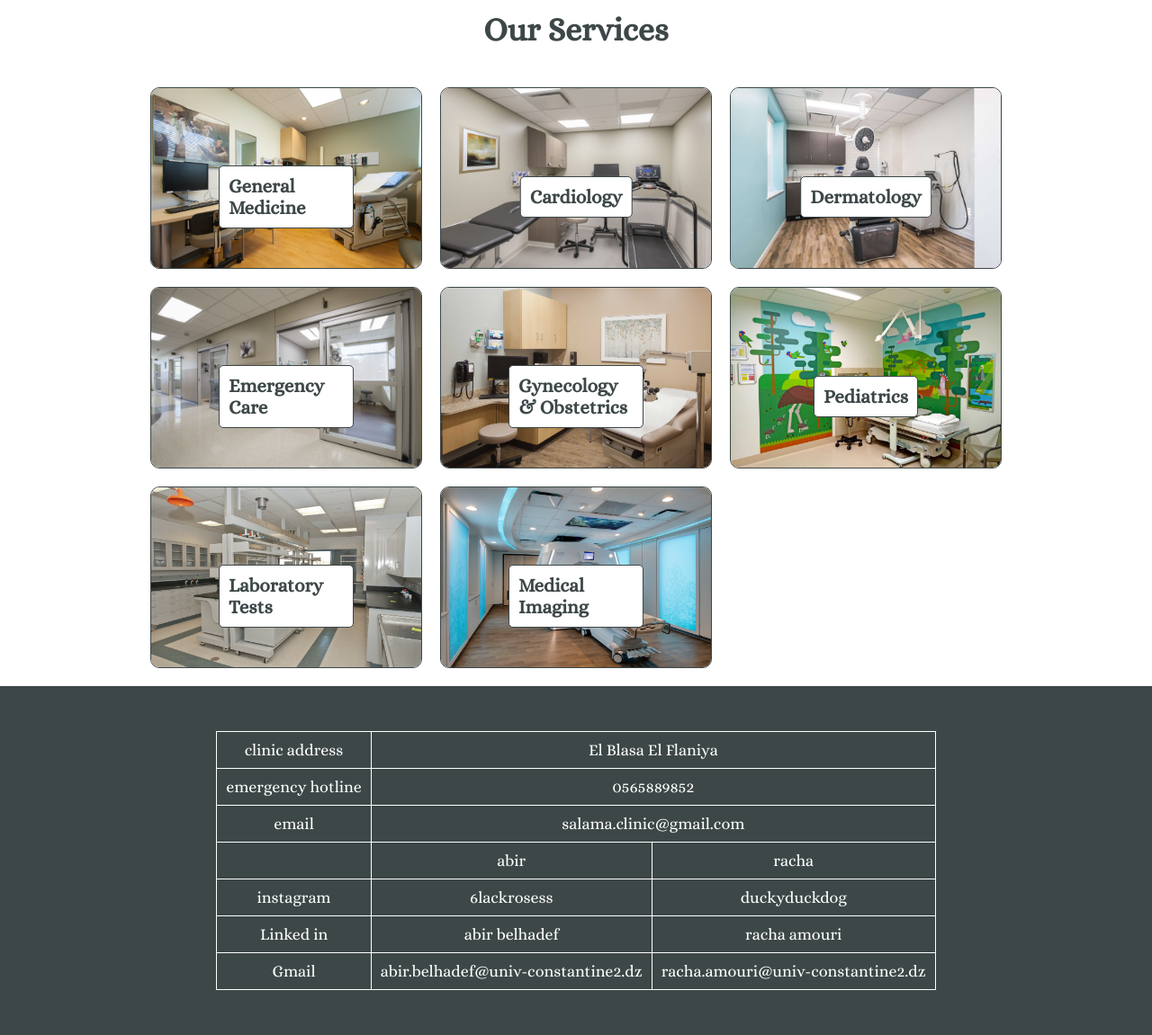
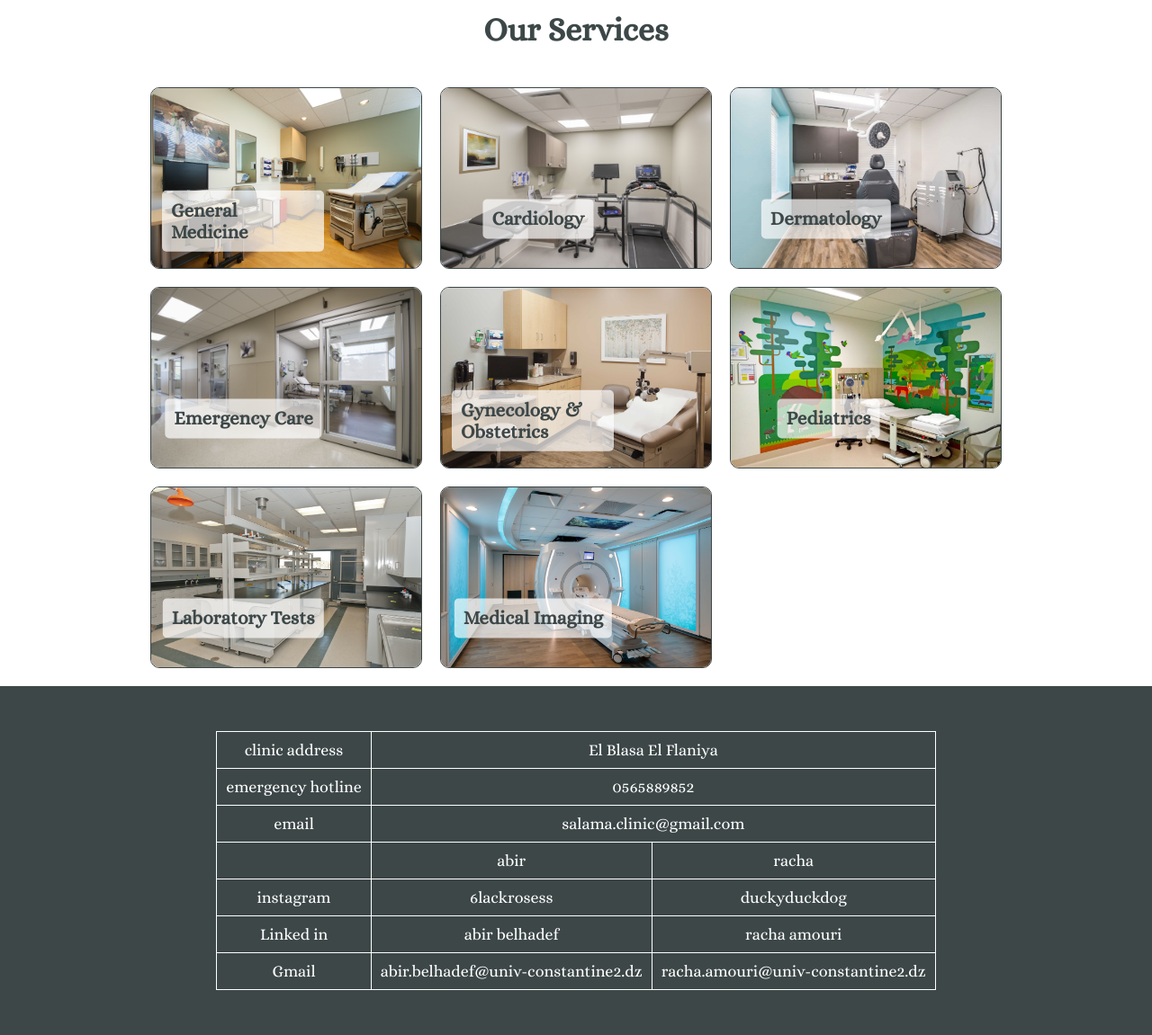
Before and after one commit to abir-cs/Salama, a PHP site: page /services.html in a window 1280 px wide. Shown: the part 102-1253 px from the top of the page at 90% size. Run offline with PHP 8.4, Linux system fonts and the light colour scheme.

Commit message:
services changes

```diff
--- a/script.js
+++ b/script.js
@@ -85,12 +85,14 @@ $('.Service').hover(function(){
     'width':'110%',
     'height':'220px'
   },300);
+  $(this).find('h3').css('color', '#36678f');
 
 },function(){
   $(this).find('img').stop().animate({
     'width':'100%',
     'height':'200px'
   },300);
+  $(this).find('h3').css('color', '#3D4748');
 });
 const swiper = new Swiper('.swiper', {
       slidesPerView: 3,
--- a/style.css
+++ b/style.css
@@ -256,7 +256,7 @@ table{
   padding-left: 50px;
 }
 .abtsections{
-  margin-bottom: 70px;
+  margin-bottom: 20px;
 }
 .abtp{
   font-size: 20px;
@@ -340,13 +340,36 @@ table{
   padding-top: 90px;
   align-items: center;
 }
-.Services{
+ .Services{
   display:grid;
   grid-template-columns: repeat(3,1fr);
   padding-top: 20px;
   padding-bottom: 20px;
   gap: 20px;
 }
+/*
+ .Service{
+  width: 300px;
+  height: 275px;
+  border: 1px solid #3D4748;
+  border-radius: 10px;
+  overflow: hidden;
+  display: inline-block;
+  position: relative;
+  background-color: #9D998E;
+}
+.Service img{
+  width: 100%;
+  height: 200px;
+  object-fit: cover;
+  display: block;
+  border-bottom: 1px solid #3D4748;
+  overflow: hidden;
+  transition: transform 0.3s ease;
+}
+.Service h3{
+  padding-left: 10px;
+} */
 .Service{
   width: 300px;
   height: 200px;
@@ -366,11 +389,11 @@ table{
 }
 .Service h3{
   position: absolute;
-  top: 50%;
-  left: 50%;
-  transform: translate(-50%, -50%);
-  border: 1px solid #3D4748;
+  top: 60%;
+  left: 40%;
+  transform: translate(-60%, -40%);
+  /* border: 1px solid #3D4748; */
   border-radius: 5px;
   padding: 10px;
-  background-color: white;
+  background-color: rgba(255, 255, 255, 0.696);
 }
```
Also changed, not shown: assets/images/rooms/derma.jpg.
